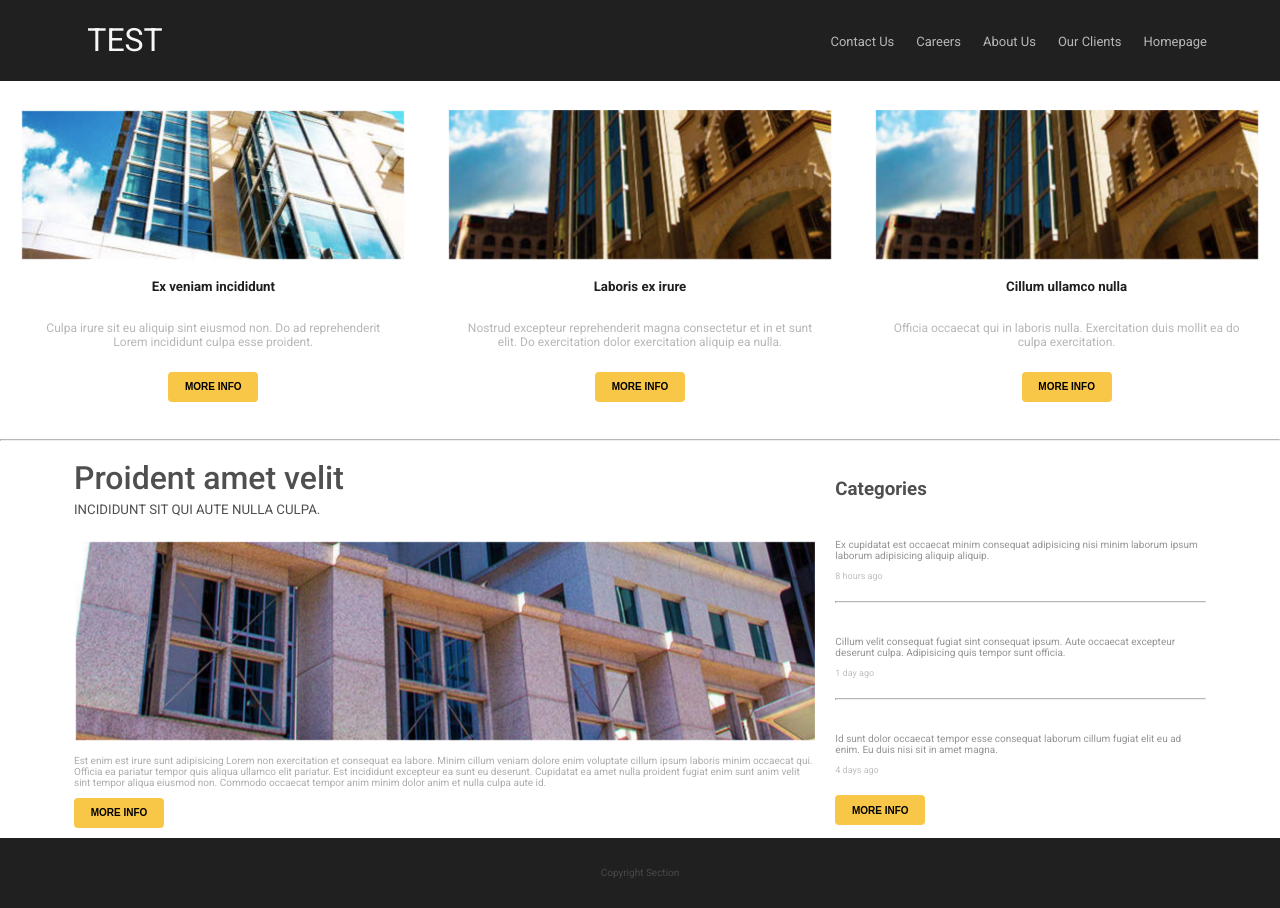
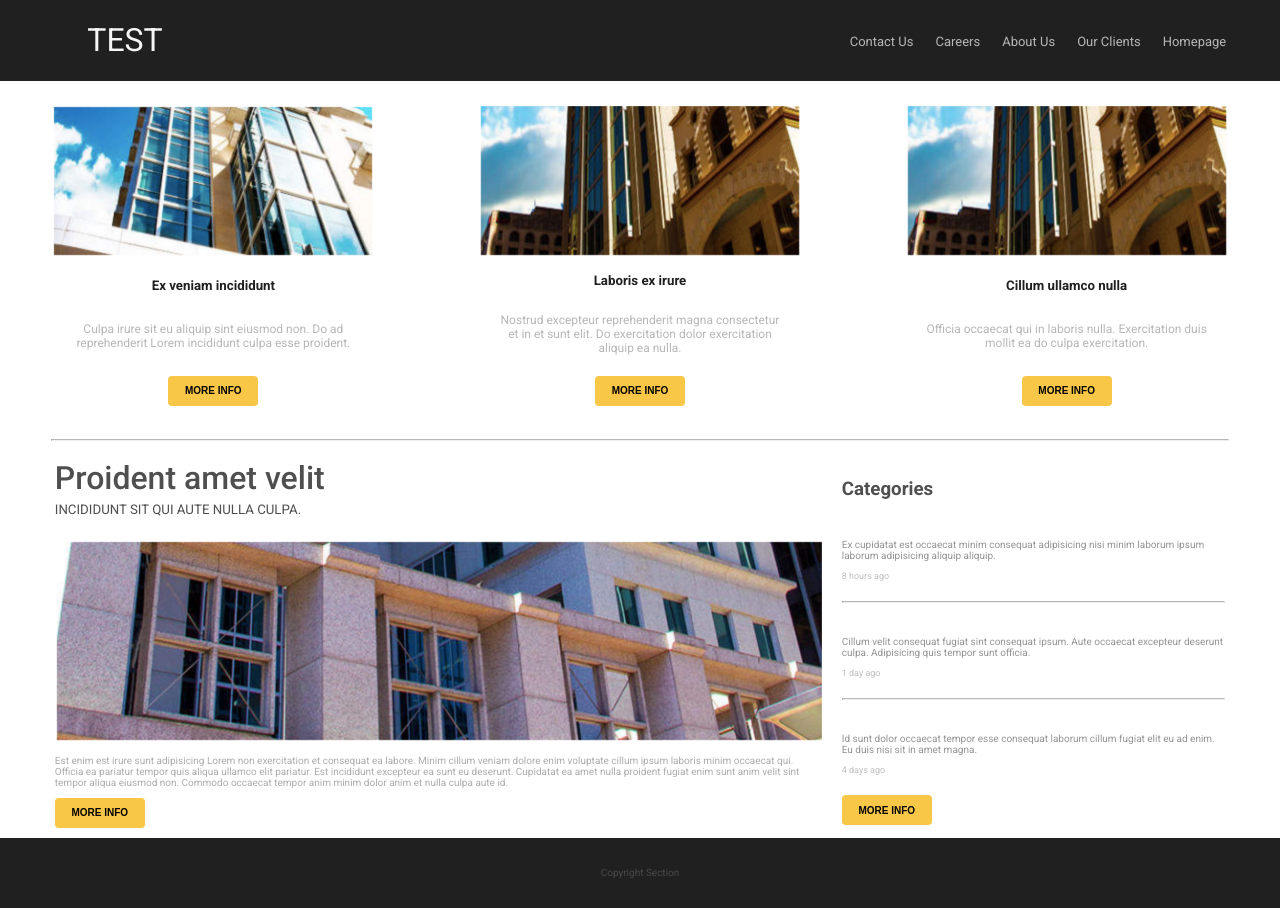
Before and after one commit to myInternships/idreamcareer, a plain HTML site: page index.html in a window 1280 px wide. Drawn offline with Linux system fonts and the light colour scheme.

Commit message:
minor changes

```diff
--- a/styles.css
+++ b/styles.css
@@ -7,6 +7,11 @@ body {
 hr {
     /* color: #b7b7b7; */
     border-top: 0.5px solid #b7b7b7;
+}
+
+body > hr {
+    margin-left: 4%;
+    margin-right: 4%;
 }
 
 button {
@@ -75,7 +80,7 @@ header * {
 nav {
     flex: 4;
     text-align: right;
-    margin-right: 5%;
+    margin-right: 3.5%;
 }
 
 
@@ -98,10 +103,10 @@ nav {
     margin: auto;
     display: flex;
     flex-flow: column nowrap;
-    justify-content: space-around;
+    justify-content: space-between;
     align-items: center;
     height: 300px;
-    width: 30vw;
+    width: 25vw;
 }
 
 .card>img {
@@ -126,8 +131,8 @@ nav {
 }
 
 #second {
-    margin-left: 5%;
-    margin-right: 5%;
+    margin-left: 3.5%;
+    margin-right: 3.5%;
     display: flex;
     flex-flow: row wrap;
 }
```
